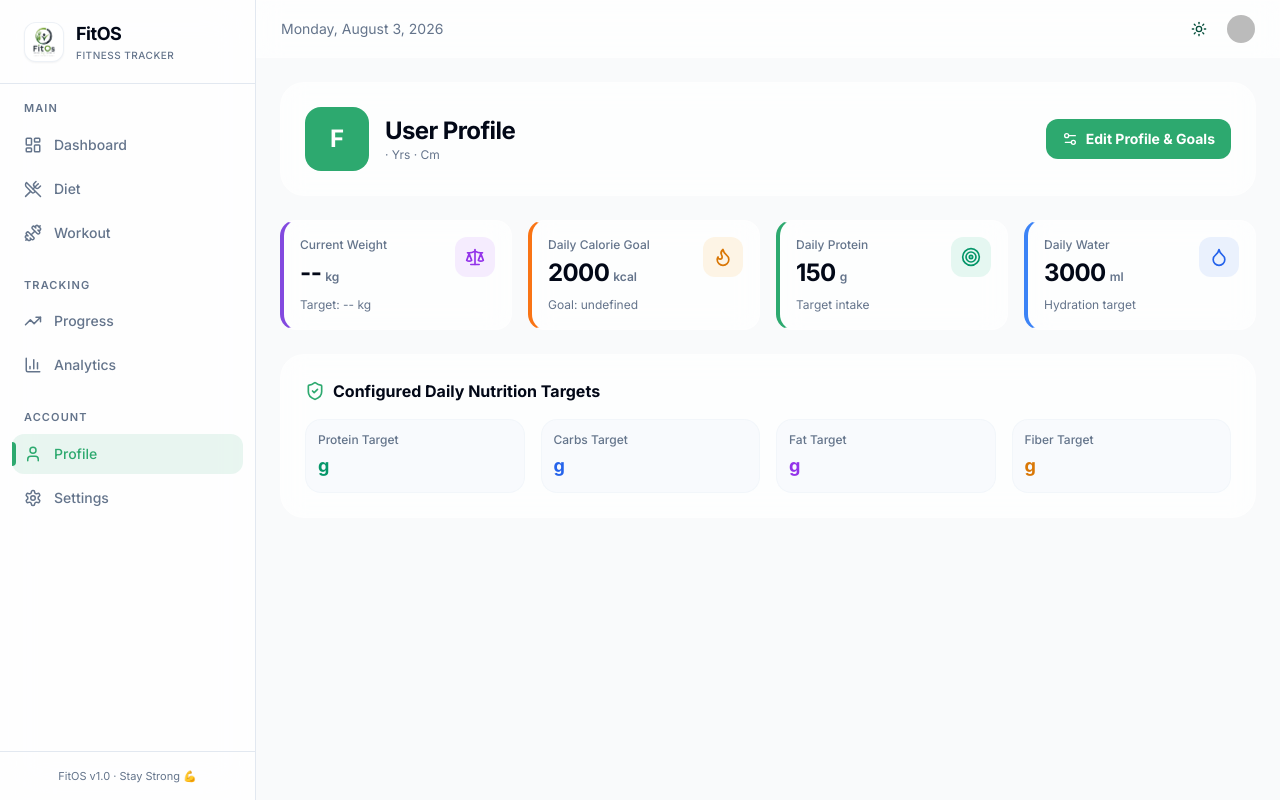
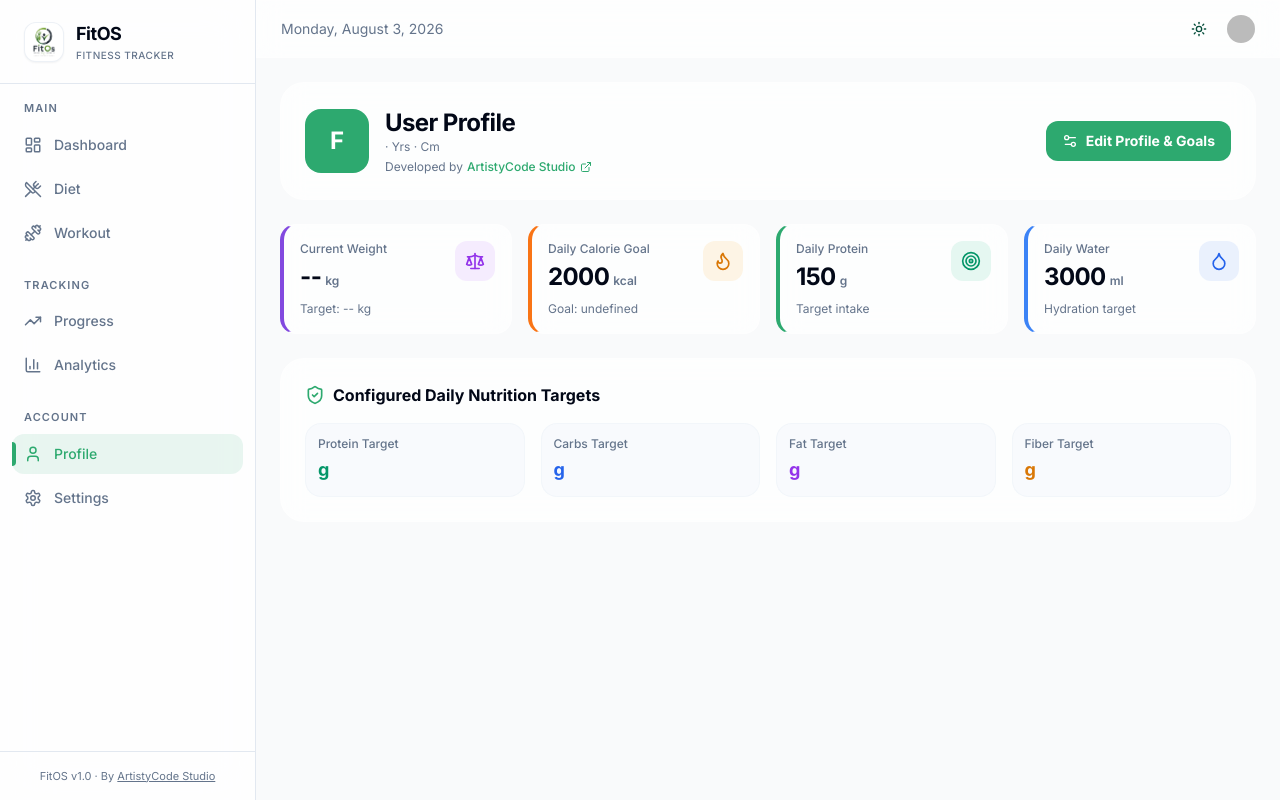
Before and after one commit to ninazmul/fit-os, a Next.js app: page /profile in a window 1280 px wide. Built offline with nearby package versions, Linux system fonts and the light colour scheme; no server answers; the database is empty; sample sign-in values are in the browser's storage; some icons are missing.

Commit message:
feat: update profile page and desktop sidebar with attribution to ArtistyCode Studio

```diff
--- a/app/(root)/profile/page.tsx
+++ b/app/(root)/profile/page.tsx
@@ -12,6 +12,7 @@ import {
   Flame,
   Droplet,
   ShieldCheck,
+  ExternalLink,
 } from "lucide-react";
 
 export default function ProfilePage() {
@@ -51,14 +52,32 @@ export default function ProfilePage() {
             {profile?.name ? profile.name[0].toUpperCase() : "F"}
           </div>
           <div>
-            <h1 className="text-2xl font-bold tracking-tight">{profile?.name || "User Profile"}</h1>
+            <h1 className="text-2xl font-bold tracking-tight">
+              {profile?.name || "User Profile"}
+            </h1>
             <p className="text-xs text-muted-foreground capitalize">
-              {profile?.gender} &middot; {profile?.age} yrs &middot; {profile?.height} cm
+              {profile?.gender} &middot; {profile?.age} yrs &middot;{" "}
+              {profile?.height} cm
+            </p>
+            <p className="mt-1 flex items-center gap-1 text-xs text-muted-foreground">
+              Developed by{" "}
+              <a
+                href="https://www.artistycode.studio/"
+                target="_blank"
+                rel="noopener noreferrer"
+                className="inline-flex items-center gap-1 font-medium text-primary hover:underline"
+              >
+                ArtistyCode Studio
+                <ExternalLink className="h-3 w-3" />
+              </a>
             </p>
           </div>
         </div>
 
-        <Button onClick={() => setModalOpen(true)} className="rounded-xl gap-2 bg-primary hover:bg-primary/90 font-bold">
+        <Button
+          onClick={() => setModalOpen(true)}
+          className="rounded-xl gap-2 bg-primary hover:bg-primary/90 font-bold"
+        >
           <Settings2 className="w-4 h-4" />
           Edit Profile & Goals
         </Button>
@@ -113,22 +132,30 @@ export default function ProfilePage() {
         <div className="grid grid-cols-2 sm:grid-cols-4 gap-4 text-xs">
           <div className="p-3 rounded-2xl bg-muted/40 border border-border/30">
             <p className="text-muted-foreground font-medium">Protein Target</p>
-            <p className="text-lg font-bold text-emerald-600 dark:text-emerald-400 mt-1">{profile?.dailyProteinGoal} g</p>
+            <p className="text-lg font-bold text-emerald-600 dark:text-emerald-400 mt-1">
+              {profile?.dailyProteinGoal} g
+            </p>
           </div>
 
           <div className="p-3 rounded-2xl bg-muted/40 border border-border/30">
             <p className="text-muted-foreground font-medium">Carbs Target</p>
-            <p className="text-lg font-bold text-blue-600 dark:text-blue-400 mt-1">{profile?.dailyCarbGoal} g</p>
+            <p className="text-lg font-bold text-blue-600 dark:text-blue-400 mt-1">
+              {profile?.dailyCarbGoal} g
+            </p>
           </div>
 
           <div className="p-3 rounded-2xl bg-muted/40 border border-border/30">
             <p className="text-muted-foreground font-medium">Fat Target</p>
-            <p className="text-lg font-bold text-purple-600 dark:text-purple-400 mt-1">{profile?.dailyFatGoal} g</p>
+            <p className="text-lg font-bold text-purple-600 dark:text-purple-400 mt-1">
+              {profile?.dailyFatGoal} g
+            </p>
           </div>
 
           <div className="p-3 rounded-2xl bg-muted/40 border border-border/30">
             <p className="text-muted-foreground font-medium">Fiber Target</p>
-            <p className="text-lg font-bold text-amber-600 dark:text-amber-400 mt-1">{profile?.dailyFiberGoal} g</p>
+            <p className="text-lg font-bold text-amber-600 dark:text-amber-400 mt-1">
+              {profile?.dailyFiberGoal} g
+            </p>
           </div>
         </div>
       </div>
--- a/components/navigation/DesktopSidebar.tsx
+++ b/components/navigation/DesktopSidebar.tsx
@@ -121,7 +121,15 @@ export default function DesktopSidebar() {
       {/* Footer */}
       <div className="p-4 border-t border-border">
         <p className="text-[11px] text-muted-foreground text-center">
-          FitOS v1.0 &middot; Stay Strong 💪
+          FitOS v1.0 &middot; By{" "}
+          <a
+            href="https://www.artistycode.studio/"
+            target="_blank"
+            rel="noopener noreferrer"
+            className="underline hover:text-foreground transition-colors"
+          >
+            ArtistyCode Studio
+          </a>
         </p>
       </div>
     </aside>
```
